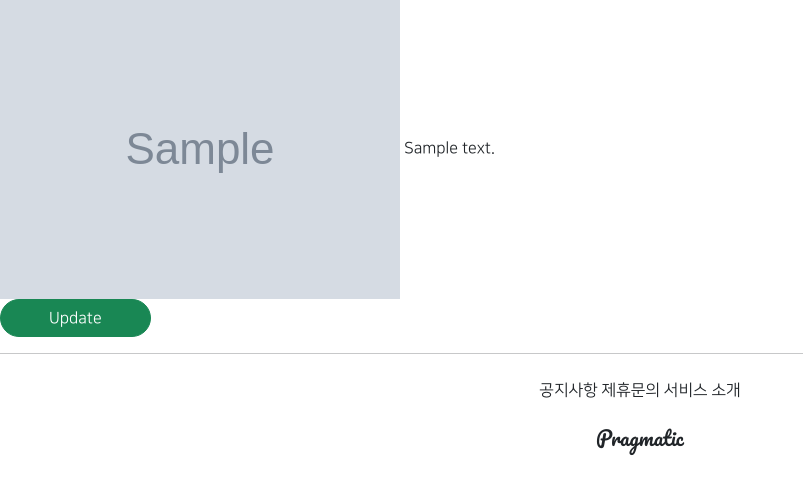
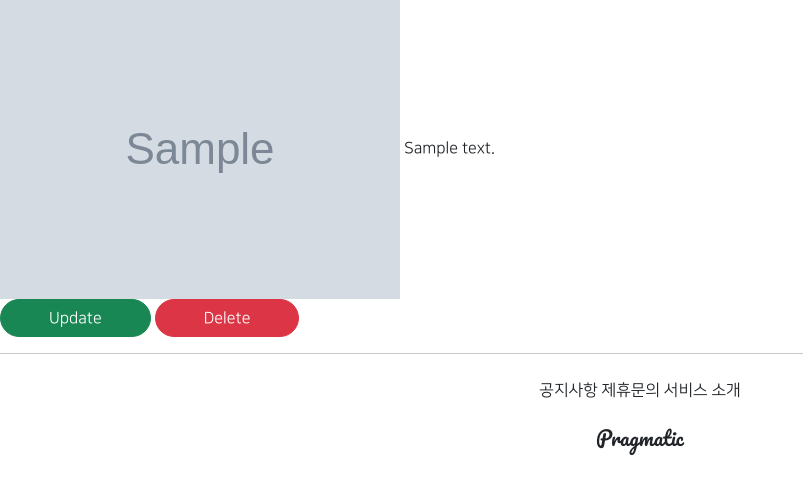
Before and after one commit to lapera00/gis_3ban_1, a Django app: page /articles/detail/1 in a window 1280 px wide. Shown: the part 319-800 px from the top of the page, without its empty margins (0-803 px from the left). Run offline with Django 3.2, Linux system fonts and the light colour scheme; tables that the repository leaves empty hold one stand-in row (values such as "Sample post"); grey boxes marked "Sample" are stand-in pictures; parts of the project's set-up code (start-up, migrations or seed data) failed here and were passed over; some libraries are stand-ins or nearby versions.

Commit message:
8/4 3ban class commit 3

```diff
--- a/articleapp/templates/articleapp/detail.html
+++ b/articleapp/templates/articleapp/detail.html
@@ -19,6 +19,10 @@
                    class="btn btn-success rounded-pill px-5">
                     Update
                 </a>
+                <a href="{% url 'articleapp:delete' pk=target_article.pk %}"
+                   class="btn btn-danger rounded-pill px-5">
+                    Delete
+                </a>
             </div>
         </div>
     </div>
--- a/articleapp/urls.py
+++ b/articleapp/urls.py
@@ -1,7 +1,7 @@
 from django.urls import path
 from django.views.generic import TemplateView
 
-from articleapp.views import ArticleCreateView, ArticleDetailView, ArticleUpdateView
+from articleapp.views import ArticleCreateView, ArticleDetailView, ArticleUpdateView, ArticleDeleteView
 
 app_name = 'articleapp'
 
@@ -10,4 +10,5 @@ urlpatterns = [
     path('create/', ArticleCreateView.as_view(), name='create'),
     path('detail/<int:pk>', ArticleDetailView.as_view(), name='detail'),
     path('update/<int:pk>', ArticleUpdateView.as_view(), name='update'),
+    path('delete/<int:pk>', ArticleDeleteView.as_view(), name='delete'),
 ]
--- a/articleapp/views.py
+++ b/articleapp/views.py
@@ -2,7 +2,7 @@ from django.shortcuts import render
 
 # Create your views here.
 from django.urls import reverse_lazy, reverse
-from django.views.generic import CreateView, DetailView, UpdateView
+from django.views.generic import CreateView, DetailView, UpdateView, DeleteView
 
 from articleapp.forms import ArticleCreationForm
 from articleapp.models import Article
@@ -34,3 +34,9 @@ class ArticleUpdateView(UpdateView):
 
     def get_success_url(self):
         return reverse('articleapp:detail', kwargs={'pk': self.object.pk})
+
+class ArticleDeleteView(DeleteView):
+    model = Article
+    context_object_name = 'target_article'
+    success_url = reverse_lazy('articleapp:list')
+    template_name = 'articleapp/delete.html'
```
Also changed, not shown: articleapp/templates/articleapp/delete.html (added, +23 -0 lines).
